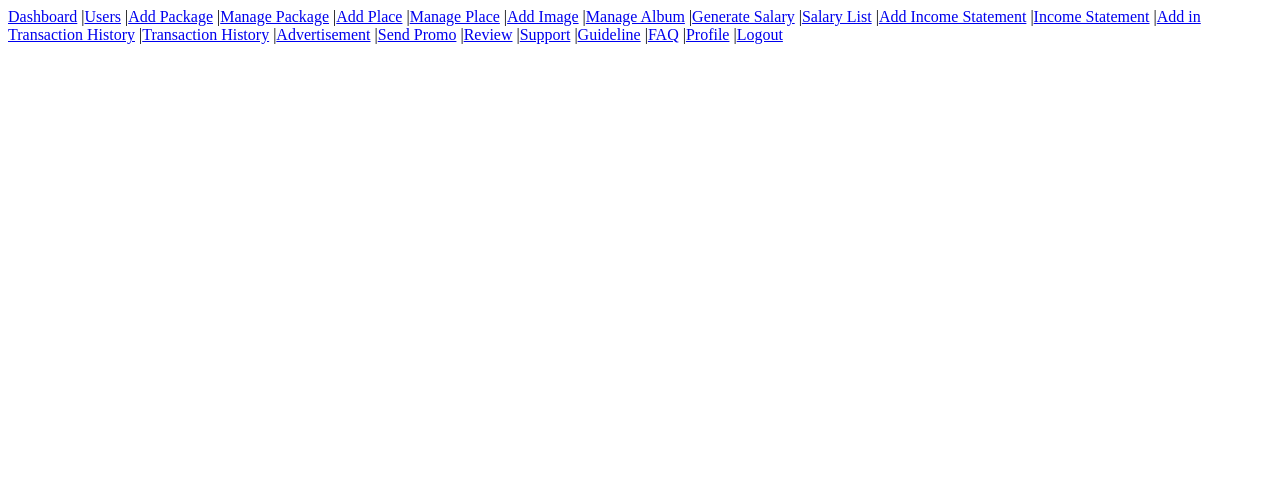
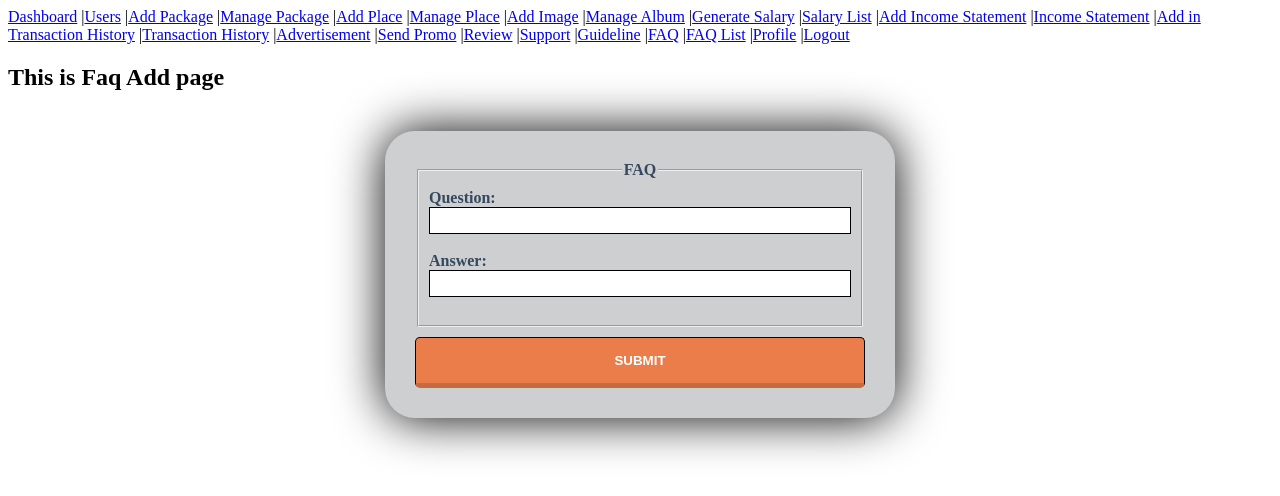
Before and after one commit to Nobobi-Hasan/APWT-Final-Project, a React (Create React App) app in the folder frontend/: page /employee/faq in a window 1280 px wide. Shown: the top 496 px of the page. Built offline with nearby package versions, Linux system fonts and the light colour scheme; no server answers.

Commit message:
faq add,delete,show

```diff
--- a/frontend/src/App.js
+++ b/frontend/src/App.js
@@ -8,10 +8,10 @@ import EmployeeSalaryList from "./employeeComponents/EmployeeSalaryList";
 import EmployeeStatementList from "./employeeComponents/EmployeeStatementList";
 import EmployeeTransactionList from "./employeeComponents/EmployeeTransactionList";
 import EmployeeReviewList from "./employeeComponents/EmployeeReviewList";
+import EmployeeAddFaq from "./employeeComponents/EmployeeAddFaq";
+import EmployeeFaqList from "./employeeComponents/EmployeeFaqList";
 
 import { BrowserRouter as Router, Route, Switch } from "react-router-dom";
-
-
 
 function App() {
 
@@ -30,7 +30,7 @@ function App() {
 };
     //show salary to employee
     const [employeesalary, setEmployeeSalary] = useState([]);
-    const emp1 = 'http://127.0.0.1:8000/api/employee/salary/List';
+    const emp1 = 'http://127.0.0.1:8000/api/employee/salary/list';
     useFetch(emp1, setEmployeeSalary);
 
     //add statement by employee
@@ -75,6 +75,42 @@ function App() {
        const [employeereview, setEmployeeReview] = useState([]);
        const emp4 = 'http://127.0.0.1:8000/api/employee/review';
        useFetch(emp4, setEmployeeReview);
+
+      //add faq by employee
+    const employeeAddFaq = (newEmployeeFaq) => {
+
+      const axios = require('axios').default;
+
+      axios({
+          method: 'post',
+          url: 'http://127.0.0.1:8000/api/employee/faq',
+          data:newEmployeeFaq,
+        });
+        setEmployeeFaq([...employeefaq, newEmployeeFaq]);
+          console.log(newEmployeeFaq);
+    };
+
+     //show faq to employee
+     const [employeefaq, setEmployeeFaq] = useState([]);
+     const emp5 = 'http://127.0.0.1:8000/api/employee/faq/list';
+     useFetch(emp5, setEmployeeFaq);
+
+     // Delete faq by employee
+    const employeeFaqDeletecallback = (id) => {
+      const axios = require('axios').default;
+
+      axios({
+          method: 'post',
+          url: 'http://127.0.0.1:8000/api/employee/faq/delete',
+          data:{
+              id:id,
+          }
+        });
+
+      const data = employeefaq.filter((employee) => employee.id !== id);
+      setEmployeeFaq(data);
+  };
+
 
   return (
     <Router>
@@ -121,7 +157,7 @@ function App() {
                     </div>
         </Route>
 
-        <Route exact path="/employee/salary/List">
+        <Route exact path="/employee/salary/list">
                     <EmployeeNavbar />
                     <div>
                     <EmployeeSalaryList list={employeesalary} />
@@ -181,6 +217,18 @@ function App() {
 
         <Route exact path="/employee/faq">
                     <EmployeeNavbar />
+                    <div>
+                        <EmployeeAddFaq status="Faq" callback={employeeAddFaq} />
+                    </div>
+
+        </Route>
+
+        <Route exact path="/employee/faq/list">
+                    <EmployeeNavbar />
+                    <div>
+                        <EmployeeFaqList list={employeefaq} callback={employeeFaqDeletecallback} />
+                    </div>
+
         </Route>
         </Switch>
     </Router>
--- /dev/null
+++ b/frontend/src/employeeComponents/EmployeeAddFaq.js
@@ -0,0 +1,46 @@
+import { useState } from "react";
+//import { useParams } from "react-router-dom";
+import { useHistory } from 'react-router-dom';
+import './Employee.css';
+
+const EmployeeAddFaq = ({ status, callback }) => {
+    //const { id: eid } = useParams();
+    const [que, setQue] = useState("");
+    const [ans, setAns] = useState("");
+
+    const history = useHistory();
+
+    const onSubmit = (e) => {
+        e.preventDefault();
+
+        callback({ que : que, ans: ans});
+        history.push('/employee');
+    };
+    return (
+        <div>
+            <h2>
+                This is {status} Add page
+            </h2>
+            <form className='form' onSubmit={onSubmit}>
+            <fieldset>
+            <legend>FAQ</legend>
+                <label>
+                    Question:
+                    <input type="text" name="que" value={que} onChange={(e) => setQue(e.target.value)} />
+                </label>
+                <br />
+                <label>
+                    Answer:
+                    <input  type="text" name="ans" value={ans} onChange={(e) => setAns(e.target.value)} />
+                </label>
+                <br />
+                </fieldset>
+
+
+                <input id="submit" type="submit" value="Submit" />
+            </form>
+        </div>
+    );
+};
+
+export default EmployeeAddFaq;
--- /dev/null
+++ b/frontend/src/employeeComponents/EmployeeFaq.js
@@ -0,0 +1,15 @@
+const EmployeeFaq = ({id, que, ans, employeeFaqDeletecallback})=>{
+    return(
+
+
+        <tr>
+            <td>{que}</td>
+            <td>{ans}</td>
+            <td><button className='delete-button' onClick={()=>employeeFaqDeletecallback(id)}>Delete</button></td>
+        </tr>
+
+
+    );
+}
+
+export default EmployeeFaq;
--- /dev/null
+++ b/frontend/src/employeeComponents/EmployeeFaqList.js
@@ -0,0 +1,29 @@
+import EmployeeFaq from './EmployeeFaq';
+import './Employee.css';
+
+const EmployeeFaqList = ({list, callback})=>{
+    console.log(list);
+
+    return(
+        <div>
+            <table id='table'>
+
+                <th>Question</th>
+                <th>Answer</th>
+                <th>Action</th>
+
+                {
+                    list.map((faq)=>{
+
+
+                            return <EmployeeFaq {...faq} employeeFaqDeletecallback={callback} />
+
+                    })
+                }
+            </table>
+        </div>
+
+    )
+}
+
+export default EmployeeFaqList;
--- a/frontend/src/employeeComponents/EmployeeNavbar.js
+++ b/frontend/src/employeeComponents/EmployeeNavbar.js
@@ -12,7 +12,7 @@ const EmployeeNavbar = ()=>{
             <Link to='/employee/gallery'>Add Image</Link> |
             <Link to='/employee/galleryManage'>Manage Album</Link> |
             <Link to='/employee/salary'>Generate Salary</Link> |
-            <Link to='/employee/salary/List'>Salary List</Link> |
+            <Link to='/employee/salary/list'>Salary List</Link> |
             <Link to='/employee/statementAdd'>Add Income Statement</Link> |
             <Link to='/employee/statement'>Income Statement</Link> |
             <Link to='/employee/transactionAdd'>Add in Transaction History</Link> |
@@ -23,6 +23,7 @@ const EmployeeNavbar = ()=>{
             <Link to='/employee/support'>Support</Link> |
             <Link to='/employee/guideline'>Guideline</Link> |
             <Link to='/employee/faq'>FAQ</Link> |
+            <Link to='/employee/faq/list'>FAQ List</Link> |
             <Link to='/employee/profile'>Profile</Link> |
             <Link to='/login'>Logout</Link>
         </div>
```
Also changed, not shown: 2 other files (tests, documents, lock files or other folders).
